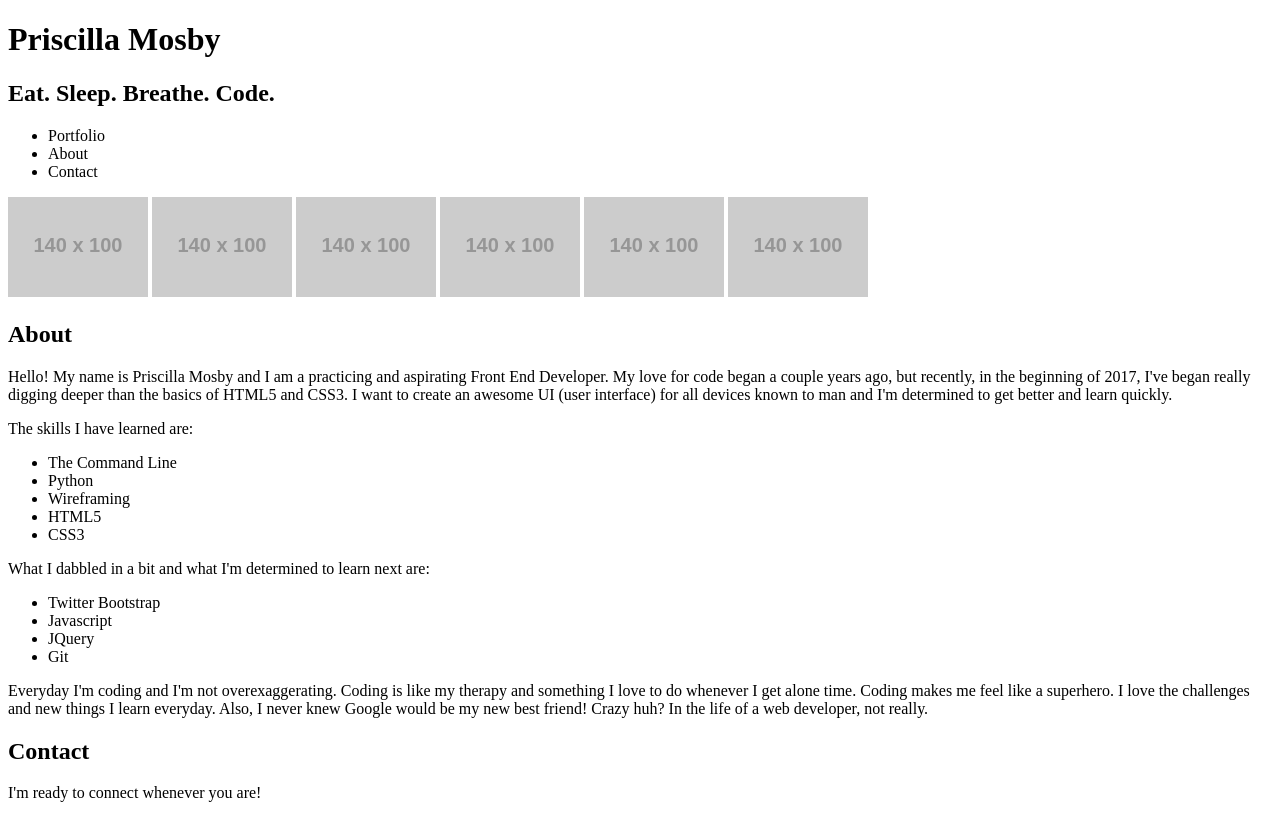
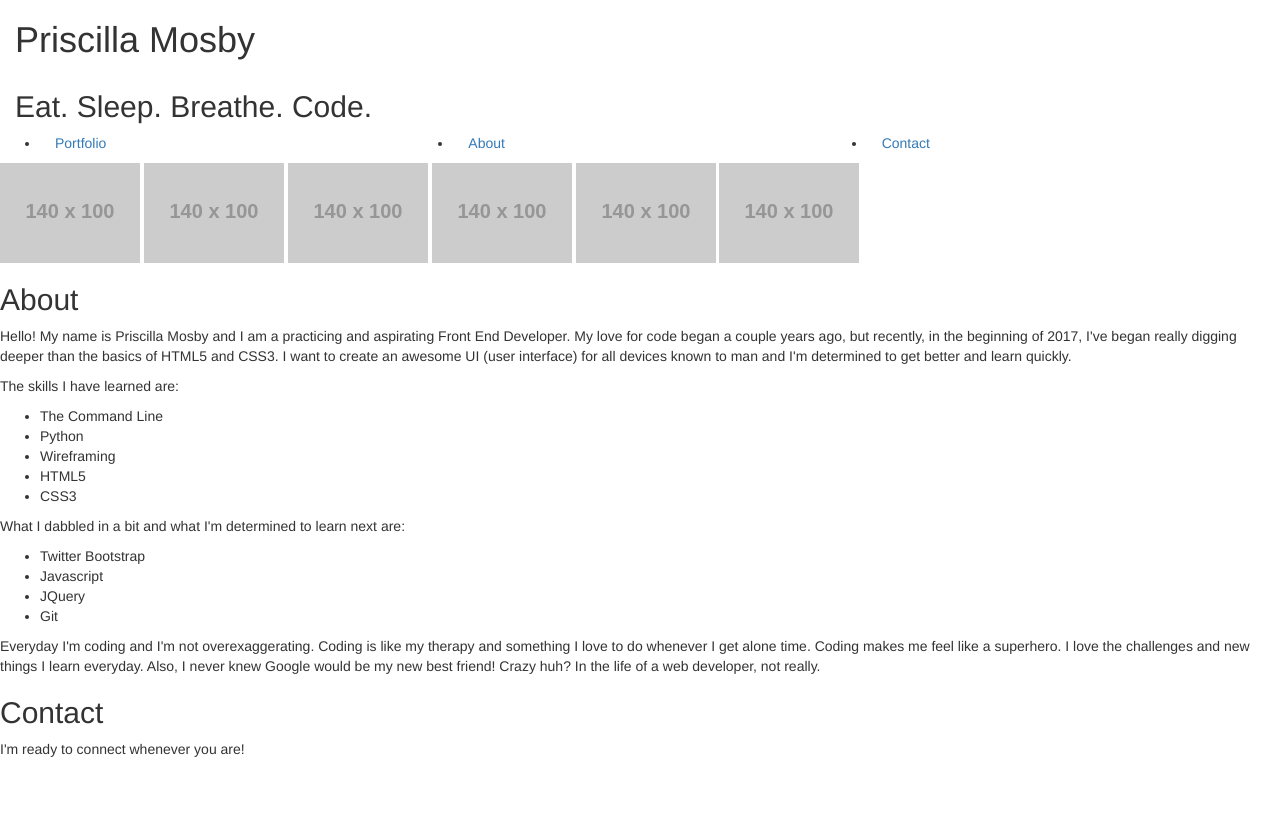
Before and after one commit to priscilla-m/index.html, a plain HTML site: page index.html in a window 1280 px wide. Drawn offline with nearby package versions, Linux system fonts and the light colour scheme; placeholder pictures from the web are drawn by us; a web font is replaced by a local one.

Commit message:
Update index.html
I fixed my navigation bar! Now it's hovering and working. Just haven't linked them yet to the specific part of each page. All are dead links. HMTL updated.

```diff
--- a/index.html
+++ b/index.html
@@ -3,23 +3,48 @@
 	<head>
 		<title>Priscilla Mosby | Portfolio</title>
 		<meta charset="utf-8">
+		<meta name="viewport" content="width=device-width, initial-scale=1">
+
+		<!-- Latest compiled and minified CSS -->
+		<link rel="stylesheet" href="https://maxcdn.bootstrapcdn.com/bootstrap/3.3.7/css/bootstrap.min.css">
+
+		<!-- jQuery library -->
+		<script src="https://ajax.googleapis.com/ajax/libs/jquery/3.2.1/jquery.min.js"></script>
+
+		<!-- Latest compiled JavaScript -->
+		<script src="https://maxcdn.bootstrapcdn.com/bootstrap/3.3.7/js/bootstrap.min.js"></script>
+
+		<link href="https://fonts.googleapis.com/css?family=Gruppo" rel="stylesheet">
+
+		<link rel="stylesheet" type="text/css" href="style.css">
 	</head>
 	<body>
-		<h1>Priscilla Mosby</h1>
-		<h2>Eat. Sleep. Breathe. Code.</h2>
-		<nav>
-			<ul>
-				<li>Portfolio</li>
-				<li>About</li>
-				<li>Contact</li>
+		<div id="header" class="container-fluid">
+			<div class="row">
+				<div class="col-sm-12">
+					<h1 class="header-pm">Priscilla Mosby</h1>
+				</div>
+				<div class="col-sm-12">
+					<h2 class="header-titles"><span class="header-eat">Eat.</span> <span class="header-sleep">Sleep.</span> <span class="header-breathe">Breathe.</span> <span class="header-code">Code.</span></h2>
+				</div>
+			</div>
+		</div>
+			<nav class="container-fluid">
+				<ul class="row">
+					<li class="col-sm-4"><a href="#">Portfolio</a></li>
+					<li class="col-sm-4"><a href="#">About</a></li>
+					<li class="col-sm-4"><a href="#">Contact</a></li>
 				</ul>
 			</nav>
+		</div>
+		<div >
 			<a href="http://placehold.it"><img src="http://placehold.it/140x100"></a>
 			<a href="http://placehold.it"><img src="http://placehold.it/140x100"></a>
 			<a href="http://placehold.it"><img src="http://placehold.it/140x100"></a>
 			<a href="http://placehold.it"><img src="http://placehold.it/140x100"></a>
 			<a href="http://placehold.it"><img src="http://placehold.it/140x100"></a>
 			<a href="http://placehold.it"><img src="http://placehold.it/140x100"></a>
+		</div>
 		<h2>About</h2>
 		<p>Hello! My name is Priscilla Mosby and I am a practicing and aspirating Front End Developer. My love for code began a couple years ago, but recently, in the beginning of 2017, I've began really digging deeper than the basics of HTML5 and CSS3. I want to create an awesome UI (user interface) for all devices known to man and I'm determined to get better and learn quickly.</p>
 		<p>The skills I have learned are:</p>
```
Lines whose indentation alone changed are shown as unchanged.
